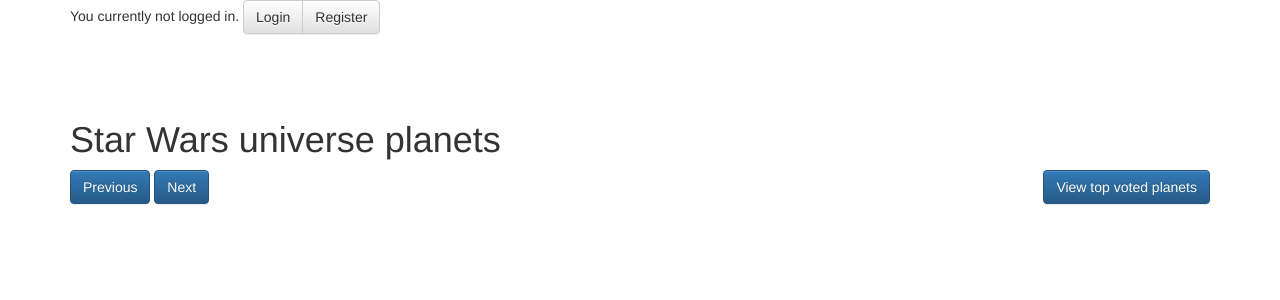
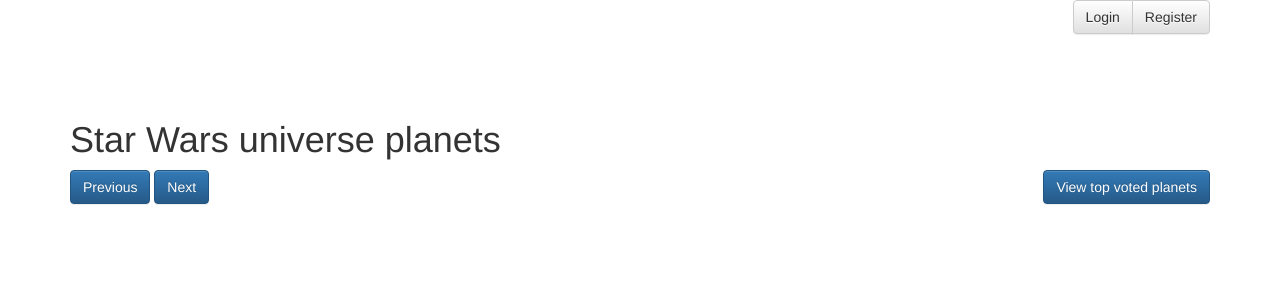
Before and after one commit to AndrasKovacs84/SI5-world_of_Star_Wars, a Flask app: page / in a window 1280 px wide. Shown: the top 300 px of the page. Run offline with Flask 2, Linux system fonts and the light colour scheme; some libraries are stand-ins or nearby versions.

Commit message:
all necessary features implemented

```diff
--- a/main.py
+++ b/main.py
@@ -17,6 +17,7 @@
     if 'username' in session:
         username = escape(session['username'])
         return render_template('/index.html', username=username)
+    flash('Your are currently not logged in.', 'warning')
     return render_template('index.html')
 
 
@@ -24,7 +25,8 @@
 def login():
     username = request.form['username']
     hashed_pw = queries.check_user_return_pw(username)
-    result = check_password_hash(hashed_pw, request.form['password'])
+    password = request.form['password']
+    result = check_password_hash(hashed_pw, password)
     print(result)
     if result:
         session['username'] = username
@@ -38,10 +40,13 @@
     username = request.form['reg_username']
     password = generate_password_hash(request.form['reg_password'])
     if not queries.check_if_user_exists(username):
-        queries.insert_user(username, password)
-        session['username'] = username
-        flash('Succesfully registered account: ' + session['username'], 'success')
-        return redirect(url_for('list_of_planets'))
+        if queries.insert_user(username, password):
+            session['username'] = username
+            flash('Succesfully registered account: ' + session['username'], 'success')
+            return redirect(url_for('list_of_planets'))
+        else:
+            flash('An errror has occured. Registration cancelled.', 'danger')
+            return redirect(url_for('list_of_planets'))
     flash('Registration failed, username or password already exists.', 'warning')
     return redirect(url_for('list_of_planets'))
 
--- a/static/css/style.css
+++ b/static/css/style.css
@@ -18,6 +18,13 @@
 
 .modal-dialog {
     width: 85%;
+}
+
+.login_reg_form_container {
+    position: absolute;
+    overflow: hidden;
+    white-space: nowrap;
+
 }
 
 .progress-bar {
--- a/static/list.js
+++ b/static/list.js
@@ -10,12 +10,19 @@
     });
 
     $('#toggleLoginForm').click(function(e) {
-        $('#login').slideDown(200);
+        //event.preventDefault(); // because it is an anchor element
+        //    $('.whole').animate({
+        //    right: '200px'
+        //});
+        //$('#login').toggle();
+
+        //$('#login').slideDown(200);
+        $('#login').animate({width:'toggle'},350);
         $('#register').slideUp(200);
         $('.flash').dequeue().slideUp(200);
     });
     $('#toggleRegisterForm').click(function(e) {
-        $('#register').slideDown(200);
+        $('#register').animate({width:'toggle'},350)
         $('#login').slideUp(200);
         $('.flash').dequeue().slideUp(200);
     });
--- a/templates/index.html
+++ b/templates/index.html
@@ -15,33 +15,23 @@
     <div class="container">
 
     <div id="headerContainer">
-        {% with messages = get_flashed_messages(with_categories=true) %}
-            {% if messages %}
-                {% for category, message in messages %}
-                    <div class="alert alert-{{ category }} alert-dismissible flash" role="alert">
-                        <button type="button" class="close" data-dismiss="alert" aria-label="Close"><span aria-hidden="true">&times;</span></button>
-                        {{ message }}
-                    </div>
-                {% endfor %}
-            {% endif %}
-        {% endwith %}
 
+        <div class="row">
+        <div class="container">
         {% if username%}
         <div id="loginStatus" class="alert alert-success" data-user={{username}}>
             <strong>Success!</strong> Logged in as {{ username }}. Click
             <a href="/logout" class="alert-link">here</a> to log out.
         </div>
         {% else %}
-        <div>
-            You currently not logged in.
+        <div class="pull-right">
             <div class="btn-group">
                 <button type="button" id="toggleLoginForm" class="btn btn-default">Login</button>
                 <button type="button" id="toggleRegisterForm" class="btn btn-default">Register</button>
             </div>
         </div>
-
         {% endif %}
-
+        <div class="pull-right" class="login_reg_form_container">
         <form id='login' class="form-inline" role="form" action='/login' method="POST">
             <div class="form-group">
                 <label class="sr-only" for="inputUsername">Username</label>
@@ -66,6 +56,21 @@
             <button type="submit" class="btn btn-default" id="registerBtn">Register</button>
         </form>
         <div id='voteMessageContainer'></div>
+        </div>
+        </div>
+        </div>
+
+        {% with messages = get_flashed_messages(with_categories=true) %}
+            {% if messages %}
+                {% for category, message in messages %}
+                    <div class="alert alert-{{ category }} alert-dismissible flash" role="alert">
+                        <button type="button" class="close" data-dismiss="alert" aria-label="Close"><span aria-hidden="true">&times;</span></button>
+                        {{ message }}
+                    </div>
+                {% endfor %}
+            {% endif %}
+        {% endwith %}
+
     </div>
 
         <h1>Star Wars universe planets</h1>
```
Also changed, not shown: data_access/queries.py (+6 -1 lines).
